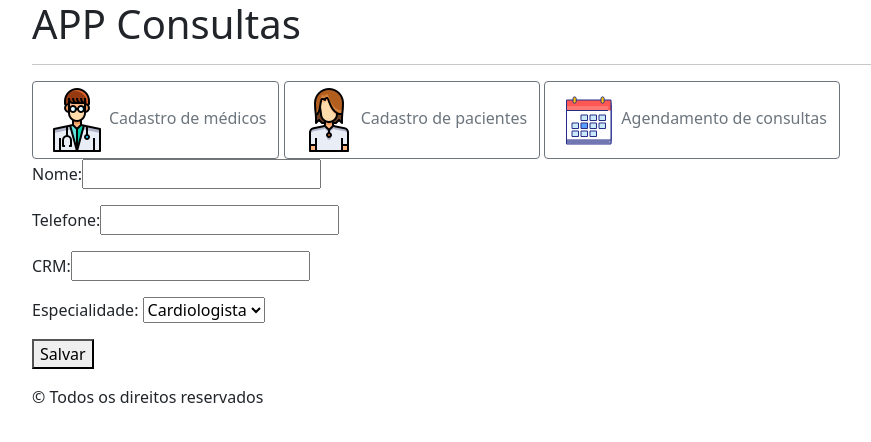
After one commit to gutoffline/app-consultas, a PHP site: page /medicos/medicos-formulario-inserir.php in a window 1280 px wide. The commit adds this page. Shown: the top 442 px of the page, without its empty margins (50-921 px from the left). Run offline with PHP 8.4, Linux system fonts and the light colour scheme.

Commit message:
Funcionalidade de cadastrar médico

```diff
--- a/includes/cabecalho.php
+++ b/includes/cabecalho.php
@@ -5,6 +5,7 @@
     <meta http-equiv="X-UA-Compatible" content="IE=edge">
     <meta name="viewport" content="width=device-width, initial-scale=1.0">
     <title>APP Consultas</title>
+    <link rel="stylesheet" href="https://cdn.jsdelivr.net/npm/bootstrap-icons@1.5.0/font/bootstrap-icons.css">
     <link href="../bootstrap/css/bootstrap.css" rel="stylesheet">
 </head>
 <body>
@@ -14,7 +15,7 @@
             <hr>
         </header>
         <nav>
-            <a href="../medicos/medicos-listar.php"><img src="../img/medico.png">Cadastro de médicos</a>
-            <a href="#"><img src="../img/paciente.png">Cadastro de pacientes</a>
-            <a href="#"><img src="../img/agenda.png">Agendamento de consultas</a>
+            <a href="../medicos/medicos-listar.php" class="btn btn-outline-secondary"><img src="../img/medico.png">Cadastro de médicos</a>
+            <a href="#" class="btn btn-outline-secondary"><img src="../img/paciente.png">Cadastro de pacientes</a>
+            <a href="#" class="btn btn-outline-secondary"><img src="../img/agenda.png">Agendamento de consultas</a>
         </nav>
--- a/index.php
+++ b/index.php
@@ -1,5 +1,5 @@
-<?php include "cabecalho.php"; ?>
+<?php include "includes/cabecalho.php"; ?>
     <div class="conteudo">
         <h2>Conteúdo da aplicação</h2>
     </div>
-<?php include "rodape.php"; ?>
+<?php include "includes/rodape.php"; ?>
--- /dev/null
+++ b/medicos/medicos-formulario-inserir.php
@@ -0,0 +1,26 @@
+<?php include "../includes/cabecalho.php" ; ?>
+
+<form name="formulario-inserir-medicos" method="post" action="medicos-inserir.php">
+    <p>
+        <label>Nome:</label><input name="nome">
+    </p>
+    <p>
+        <label>Telefone:</label><input name="telefone">
+    </p>
+    <p>
+        <label>CRM:</label><input name="crm">
+    </p>
+    <p>
+        <label>Especialidade:</label>
+        <select name="especialidade">
+            <option value="Cardiologista">Cardiologista</option>
+            <option value="Nutricionista">Nutricionista</option>
+            <option value="Ortopedista">Ortopedista</option>
+        </select>
+    </p>
+    <p>
+        <button type="subtmit">Salvar</button>
+    </p>
+</form>
+
+<?php include "../includes/rodape.php" ; ?>
--- a/medicos/medicos-listar.php
+++ b/medicos/medicos-listar.php
@@ -1,7 +1,7 @@
 <?php include "../includes/cabecalho.php"; ?>
 <hr>
 <p>
-    <a href="#">Novo médico</a>
+    <a href="medicos-formulario-inserir.php" class="btn btn-primary"> <i class="bi-plus-circle"></i> Novo médico</a>
 </p>
 
 <?php
@@ -10,7 +10,7 @@ include "../includes/conexao.php";
 $sqlBusca = "SELECT * FROM tb_medicos;";
 $listaDeMedicos = mysqli_query($conexao , $sqlBusca);
 ?>
-<table class="table">
+<table class="table table-hover">
     <tr>
         <th>ID</th>
         <th>Nome</th>
```
Also changed, not shown: medicos/medicos-inserir.php (added, +20 -0 lines).
